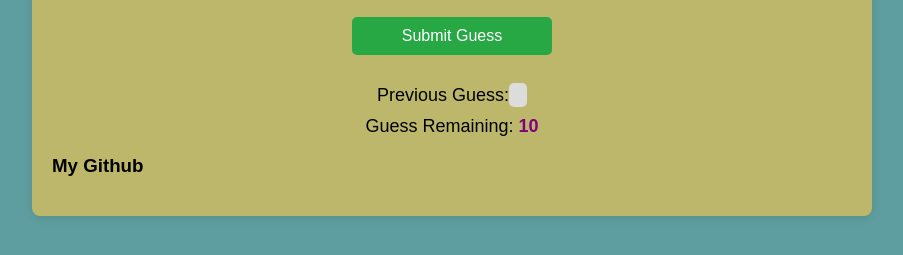
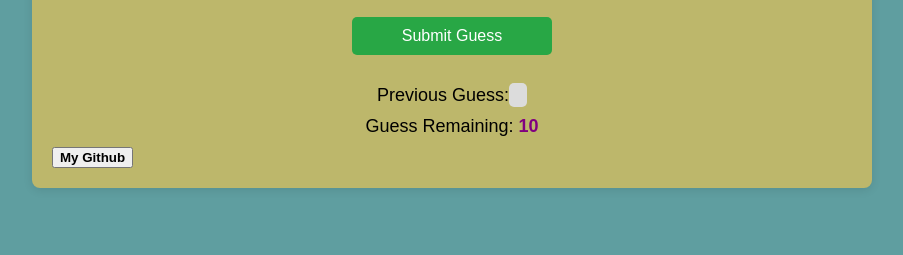
Before and after one commit to Roni-js/Guess-Number, a plain HTML site: page index.html in a window 1280 px wide. Shown: the part 303-558 px from the top of the page, without its empty margins (188-1091 px from the left). Drawn offline with Linux system fonts and the light colour scheme.

Commit message:
Update index.html

```diff
--- a/index.html
+++ b/index.html
@@ -21,7 +21,7 @@
             <p>Previous Guess: <span class="Preguess"></span></p>
             <p>Guess Remaining: <span class="guesses">10</span></p>
             <p><span class="lowOrHi"></span></p>
-            <h3 class="Social"><a href="https://github.com/Roni-js">My Github</a></h3>
+           <button class="Social"><a href="https://github.com/Roni-js">My Github</a></button>
         </div></div>
 </body>
 <script src="script.js"></script>
```
